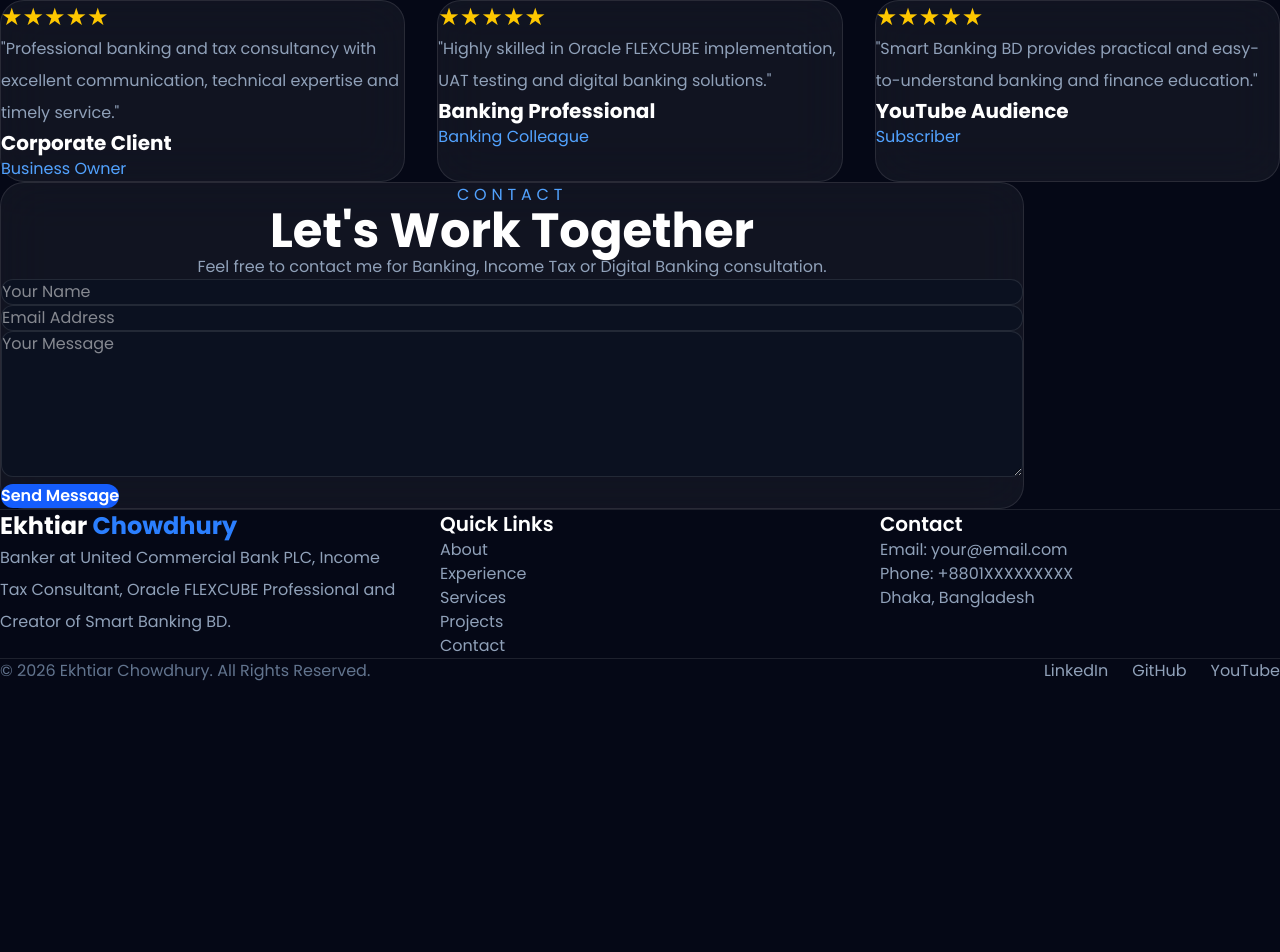
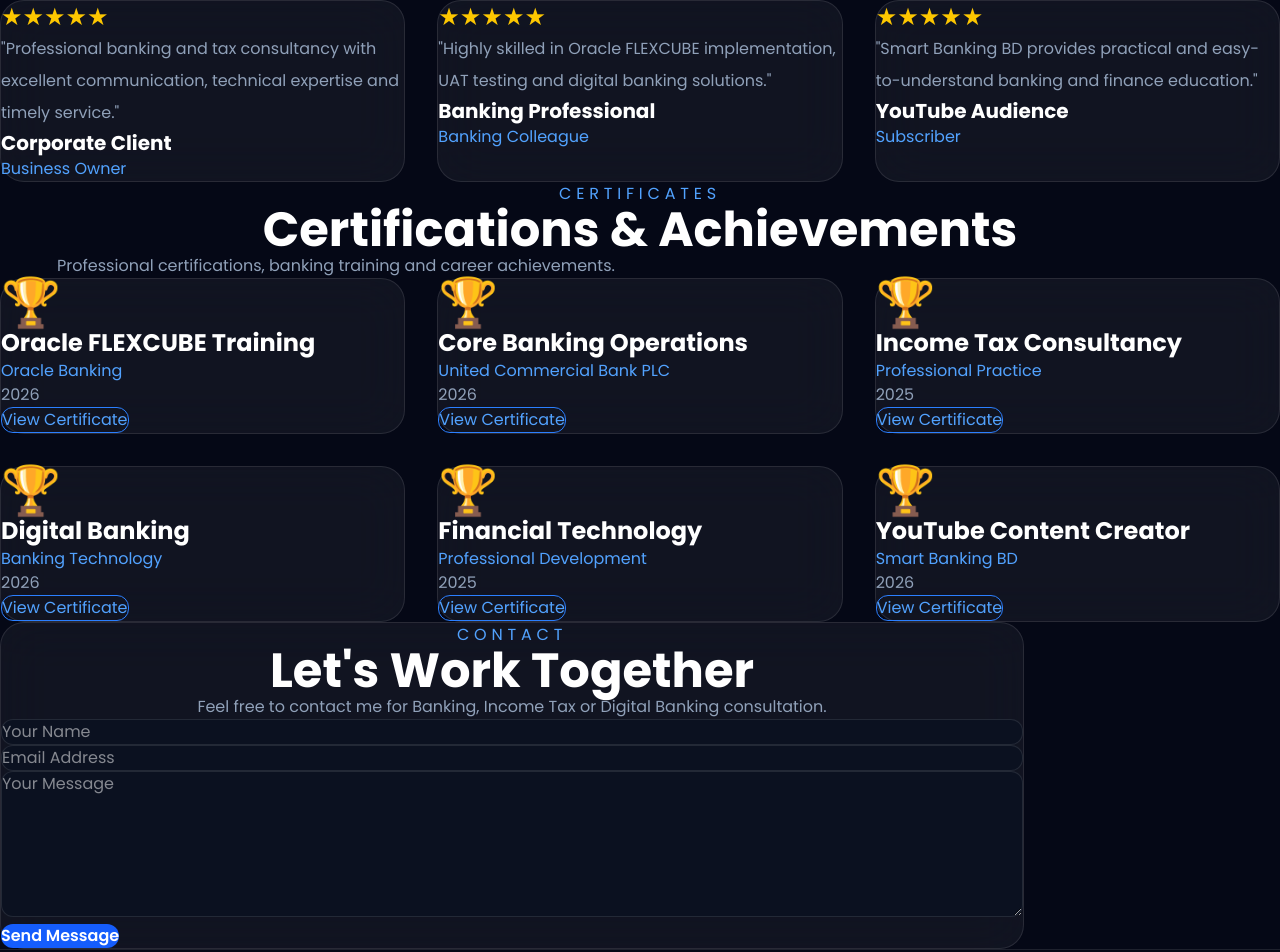
Before and after one commit to ifte121/ekhtiar-portfolio-pro, a Next.js app: page / in a window 1280 px wide. Shown: the part 2510-3462 px from the top of the page. Before the commit the page ends 3193 px from the top, so only its background shows below. Built offline with nearby package versions, Linux system fonts and the light colour scheme.

Commit message:
Add certificates section

```diff
--- a/app/page.tsx
+++ b/app/page.tsx
@@ -8,6 +8,7 @@ import Services from "@/components/sections/services";
 import Skills from "@/components/sections/skills";
 import Projects from "@/components/sections/projects";
 import Testimonials from "@/components/sections/testimonials";
+import Certificates from "@/components/sections/certificates";
 import Contact from "@/components/sections/contact";
 
 export default function Home() {
@@ -29,6 +30,8 @@ export default function Home() {
 
       <Testimonials />
 
+      <Certificates />
+
       <Contact />
 
       <Footer />
--- /dev/null
+++ b/components/sections/certificates.tsx
@@ -0,0 +1,82 @@
+const certificates = [
+  {
+    title: "Oracle FLEXCUBE Training",
+    issuer: "Oracle Banking",
+    year: "2026",
+  },
+  {
+    title: "Core Banking Operations",
+    issuer: "United Commercial Bank PLC",
+    year: "2026",
+  },
+  {
+    title: "Income Tax Consultancy",
+    issuer: "Professional Practice",
+    year: "2025",
+  },
+  {
+    title: "Digital Banking",
+    issuer: "Banking Technology",
+    year: "2026",
+  },
+  {
+    title: "Financial Technology",
+    issuer: "Professional Development",
+    year: "2025",
+  },
+  {
+    title: "YouTube Content Creator",
+    issuer: "Smart Banking BD",
+    year: "2026",
+  },
+];
+
+export default function Certificates() {
+  return (
+    <section
+      id="certificates"
+      className="mx-auto max-w-7xl px-6 py-28"
+    >
+      <div className="text-center">
+        <p className="uppercase tracking-[0.3em] text-blue-400">
+          Certificates
+        </p>
+
+        <h2 className="mt-5 text-5xl font-bold text-white">
+          Certifications & Achievements
+        </h2>
+
+        <p className="mt-6 mx-auto max-w-2xl text-slate-400">
+          Professional certifications, banking training and career achievements.
+        </p>
+      </div>
+
+      <div className="mt-20 grid gap-8 md:grid-cols-2 lg:grid-cols-3">
+        {certificates.map((item) => (
+          <div
+            key={item.title}
+            className="rounded-3xl border border-white/10 bg-white/5 p-8 backdrop-blur-xl transition-all duration-300 hover:-translate-y-2 hover:border-blue-500"
+          >
+            <div className="text-5xl">🏆</div>
+
+            <h3 className="mt-6 text-2xl font-bold text-white">
+              {item.title}
+            </h3>
+
+            <p className="mt-4 text-blue-400">
+              {item.issuer}
+            </p>
+
+            <p className="mt-2 text-slate-400">
+              {item.year}
+            </p>
+
+            <button className="mt-8 rounded-xl border border-blue-500 px-5 py-2 text-blue-400 transition hover:bg-blue-500 hover:text-white">
+              View Certificate
+            </button>
+          </div>
+        ))}
+      </div>
+    </section>
+  );
+}
```
